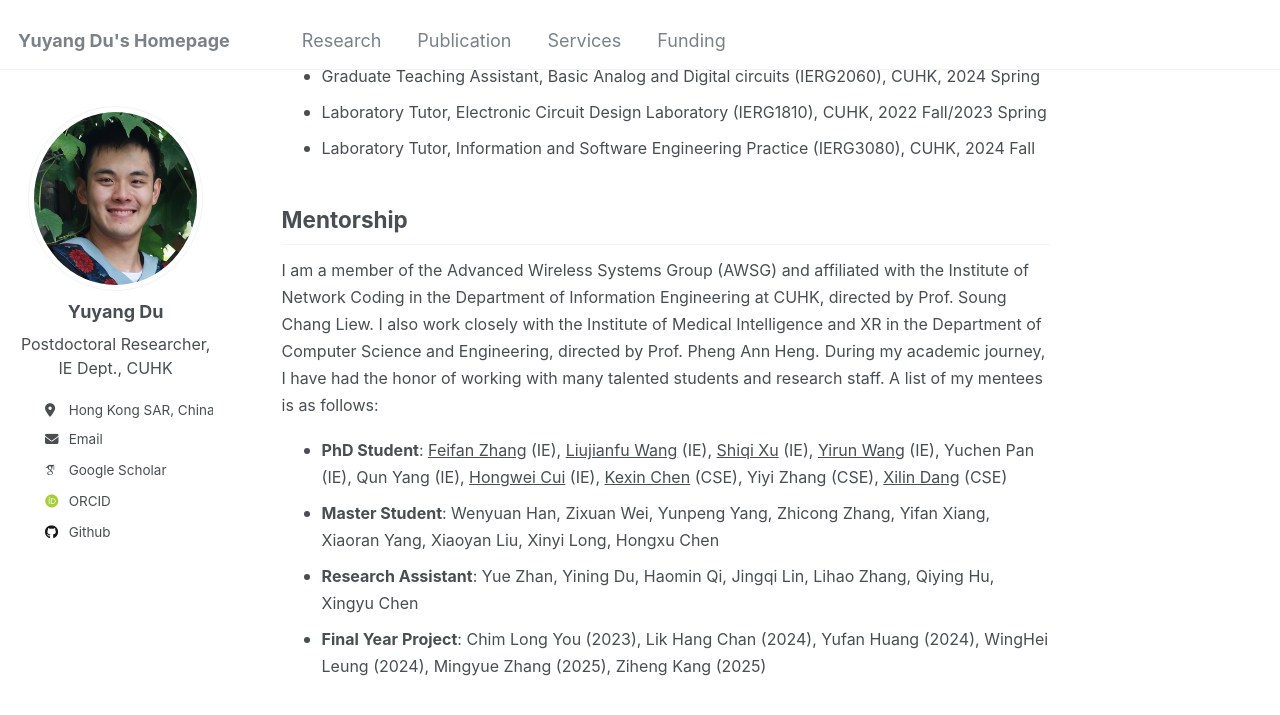
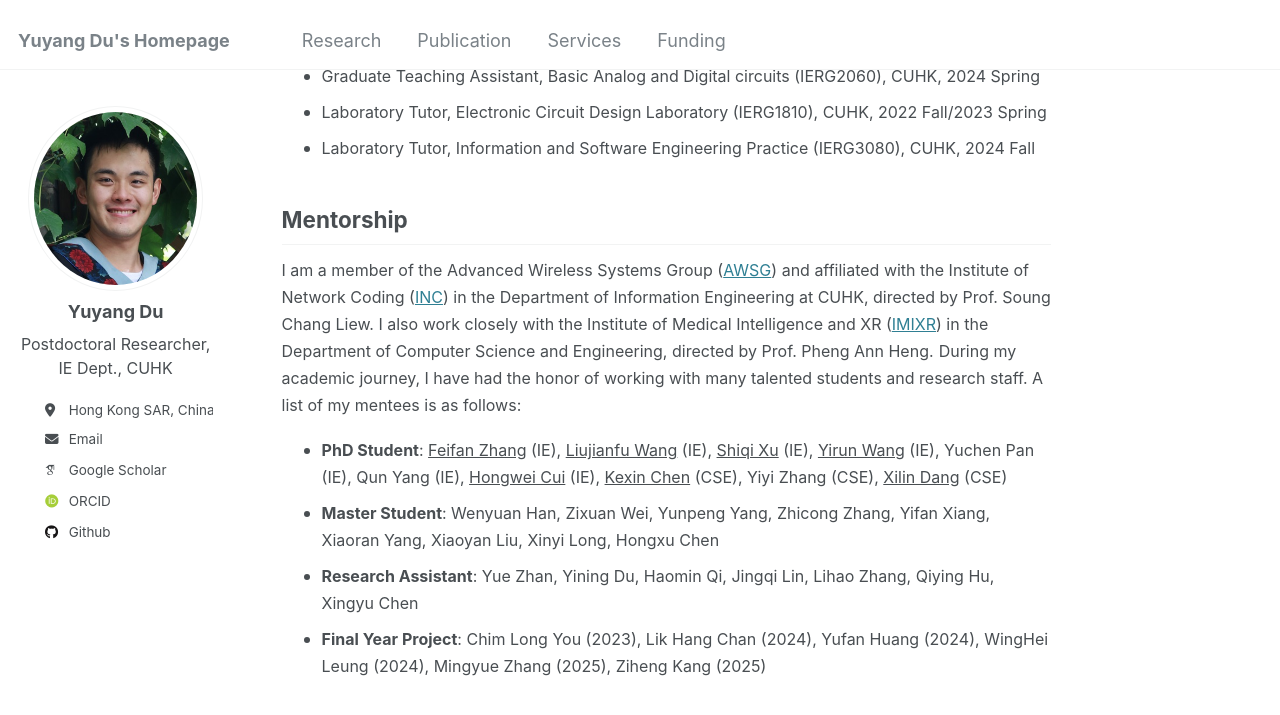
Before and after one commit to yuyangdu01/yuyangdu01.github.io, a Jekyll site: the page built from _pages/service.md, in a window 1280 px wide and 900 px high, scrolled down 677 px. Shown: the top 715 px of the window. Built offline with Jekyll 4.4.1, drawn with Linux system fonts in a browser that asks for light colours; some web fonts are replaced.

Commit message:
Update service.md

```diff
--- a/_pages/service.md
+++ b/_pages/service.md
@@ -46,7 +46,7 @@ Teaching
 
 Mentorship
 ------
-<font size=3>I am a member of the Advanced Wireless Systems Group (AWSG) and affiliated with the Institute of Network Coding in the Department of Information Engineering at CUHK, directed by Prof. Soung Chang Liew. I also work closely with the Institute of Medical Intelligence and XR in the Department of Computer Science and Engineering, directed by Prof. Pheng Ann Heng.</font>
+<font size=3>I am a member of the Advanced Wireless Systems Group (<a href="https://wireless.ie.cuhk.edu.hk/">AWSG</a>) and affiliated with the Institute of Network Coding (<a href="https://www.inc.cuhk.edu.hk/">INC</a>) in the Department of Information Engineering at CUHK, directed by Prof. Soung Chang Liew. I also work closely with the Institute of Medical Intelligence and XR  (<a href="https://imixr.cse.cuhk.edu.hk/">IMIXR</a>) in the Department of Computer Science and Engineering, directed by Prof. Pheng Ann Heng.</font>
 
 <font size=3>During my academic journey, I have had the honor of working with many talented students and research staff. A list of my mentees is as follows:</font>
 
```
